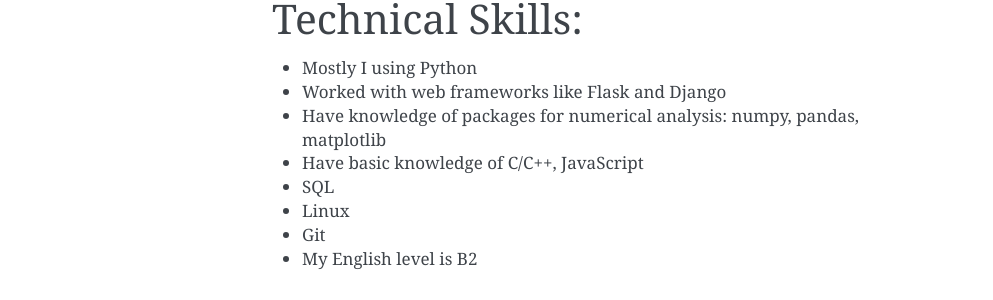
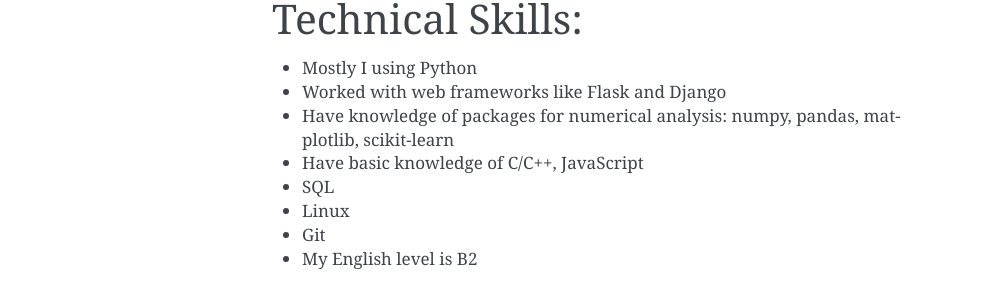
Before and after one commit to Gogen120/Resume, a Sphinx documentation site: the page built from source/index.rst, in a window 1280 px wide. Shown: the part 353-653 px from the top of the page, without its empty margins (148-1141 px from the left). Built offline with Sphinx 7.4.7, drawn with Linux system fonts in a browser that asks for light colours.

Commit message:
update index file

```diff
--- a/source/index.rst
+++ b/source/index.rst
@@ -27,7 +27,7 @@
 
 - Mostly I using Python
 - Worked with web frameworks like Flask and Django
-- Have knowledge of packages for numerical analysis: numpy, pandas, matplotlib
+- Have knowledge of packages for numerical analysis: numpy, pandas, matplotlib, scikit-learn
 - Have basic knowledge of C/C++, JavaScript
 - SQL
 - Linux
```
